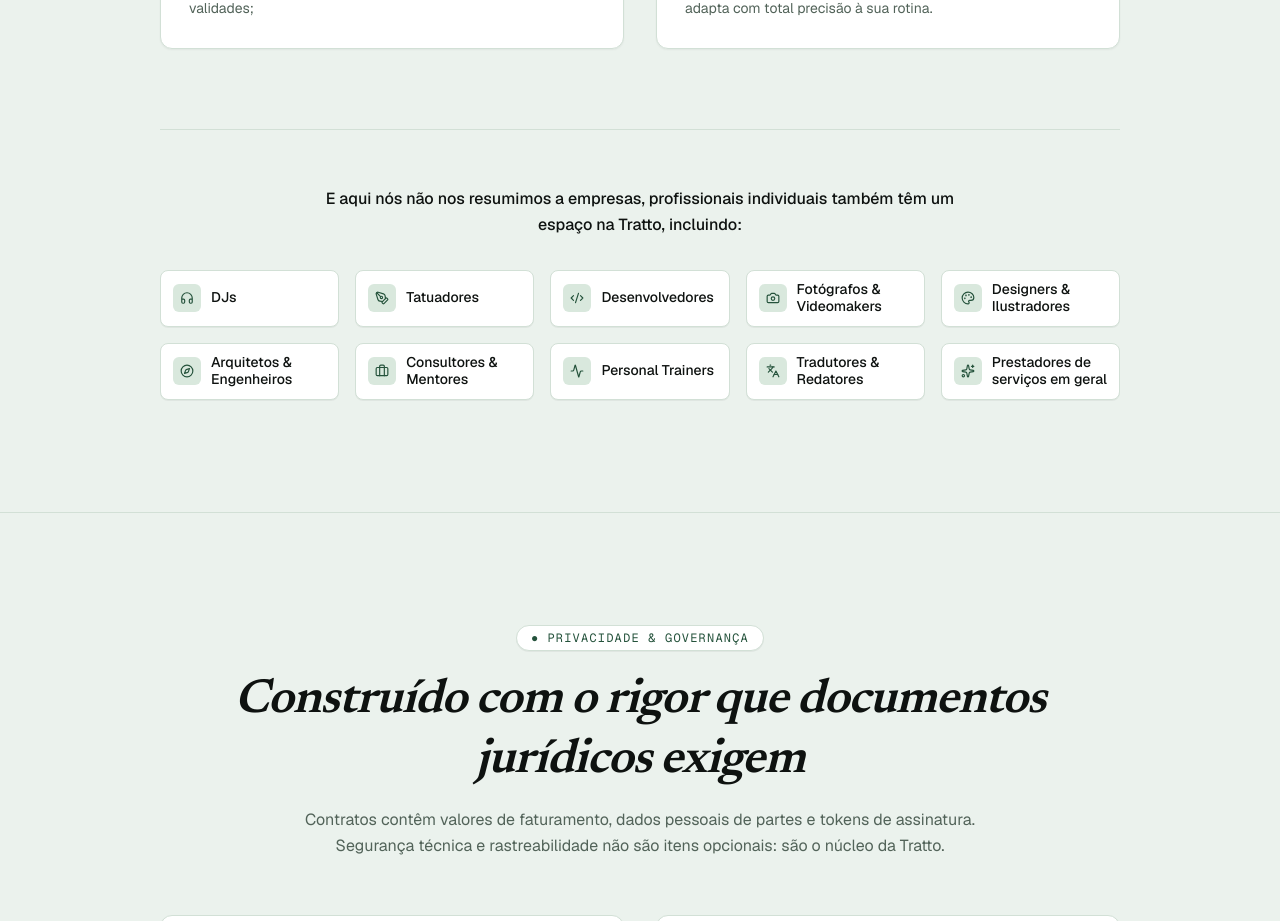
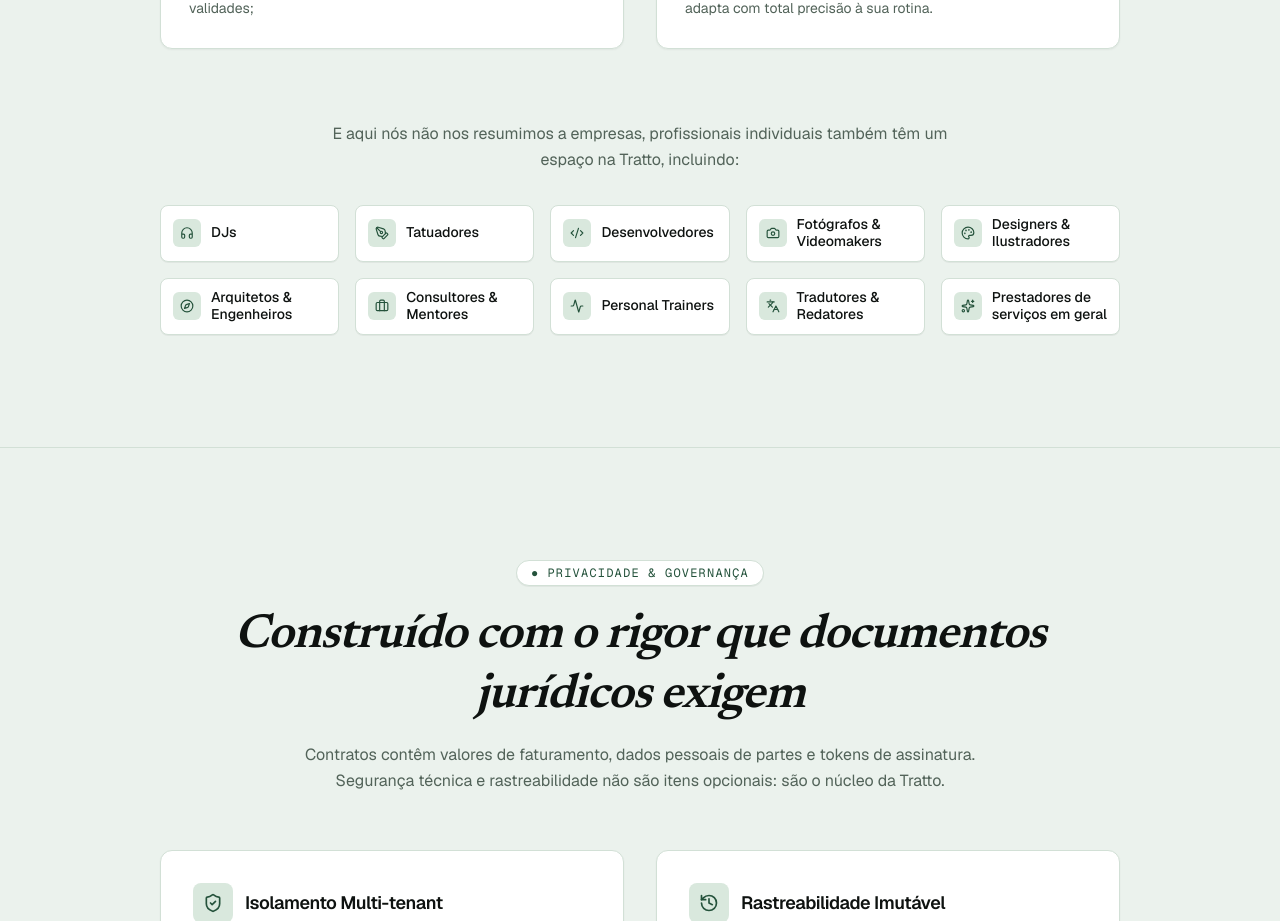
Before and after one commit to brtorresdel/tratto-landing-page, a Next.js app: page / in a window 1280 px wide. Shown: the part 5480-6401 px from the top of the page. Built offline with nearby package versions, Linux system fonts and the light colour scheme.

Commit message:
style(audience): remover divisor e harmonizar cor do texto com o restante da sessao

```diff
--- a/src/components/audience-section.tsx
+++ b/src/components/audience-section.tsx
@@ -112,8 +112,8 @@
         </div>
 
         {/* Bloco de Profissionais Individuais */}
-        <div className="mt-16 sm:mt-20 pt-12 sm:pt-14 border-t border-[var(--border-subtle)] text-center">
-          <p className="mx-auto max-w-2xl text-sm sm:text-base font-medium text-[var(--text-main)] leading-relaxed">
+        <div className="mt-14 sm:mt-18 text-center">
+          <p className="mx-auto max-w-2xl text-sm sm:text-base text-[var(--text-muted)] leading-relaxed">
             E aqui nós não nos resumimos a empresas, profissionais individuais também têm um espaço na Tratto, incluindo:
           </p>
 
```
